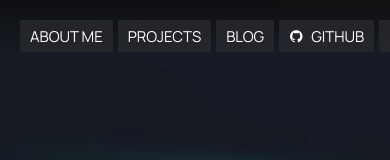
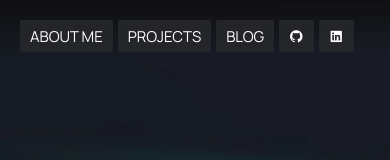
Before and after one commit to IlyasDiker/ilyasdiker-v3.github.io, a Vue app: page / in a window 390 px wide. Shown: the top 160 px of the page. Built offline with nearby package versions, Linux system fonts and the light colour scheme.

Commit message:
update package lock + update portfolio  navbar ui items

```diff
--- a/src/components/Navigation/NavbarUi.vue
+++ b/src/components/Navigation/NavbarUi.vue
@@ -8,8 +8,8 @@
                 <router-link to="/about" role="listitem">About me</router-link>
                 <router-link to="/projects" role="listitem">Projects</router-link>
                 <router-link to="/blog" role="listitem">Blog</router-link>
-                <a :href="socials.github" target="_blank" role="listitem"><i class='bx bxl-github'></i> Github</a>
-                <a :href="socials.linkedin" target="_blank" role="listitem"><i class='bx bxl-linkedin-square'></i> LinkedIn</a>
+                <a :href="socials.github" target="_blank" role="listitem"><i class='bx bxl-github'></i> <span class="nav-btn-text">Github</span></a>
+                <a :href="socials.linkedin" target="_blank" role="listitem"><i class='bx bxl-linkedin-square'></i> <span class="nav-btn-text">LinkedIn</span></a>
             </ul>
         </div>
     </nav>
@@ -53,6 +53,7 @@ export default {
         top: 0;
         left: 0;
         right: 0;
+        overflow-x: auto;
         padding-top: var(--container-padding);
         background: linear-gradient(var(--background), transparent);
         z-index: 100;
@@ -77,7 +78,7 @@ export default {
                 backdrop-filter: blur(10px);
                 border-radius: 2px;
                 transition: 0.2s ease-in-out;
-                gap: 7px;
+                // gap: 7px;
                 img{
                     width: 20px;
                     aspect-ratio:  1 / 1;
@@ -89,6 +90,22 @@ export default {
                     background: rgba(12, 179, 148, 0.7);
                 }
             }
+        }
+    }
+
+    .nav-btn-text{
+        max-width: 250px;
+        overflow: hidden;
+        transition: 0.2s ease-in-out;
+        padding-inline-start: 7px;
+    }
+
+    @media (max-width:600px) {
+        .nav-btn-text{
+            opacity: 0;
+            padding: 0;
+            max-width: 0px;
+            visibility: hidden;
         }
     }
 
```
Also changed, not shown: 1 other file (tests, documents, lock files or other folders).
